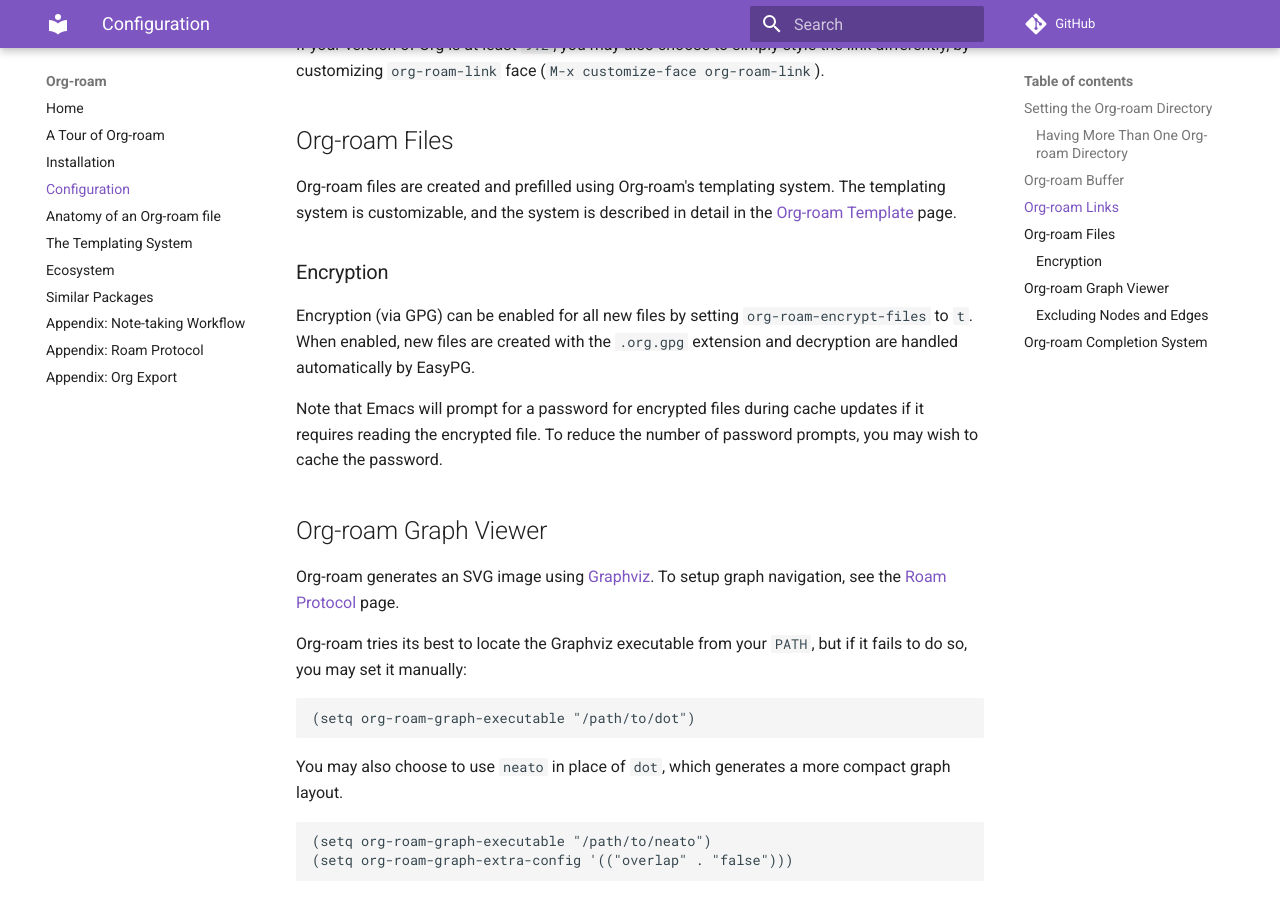
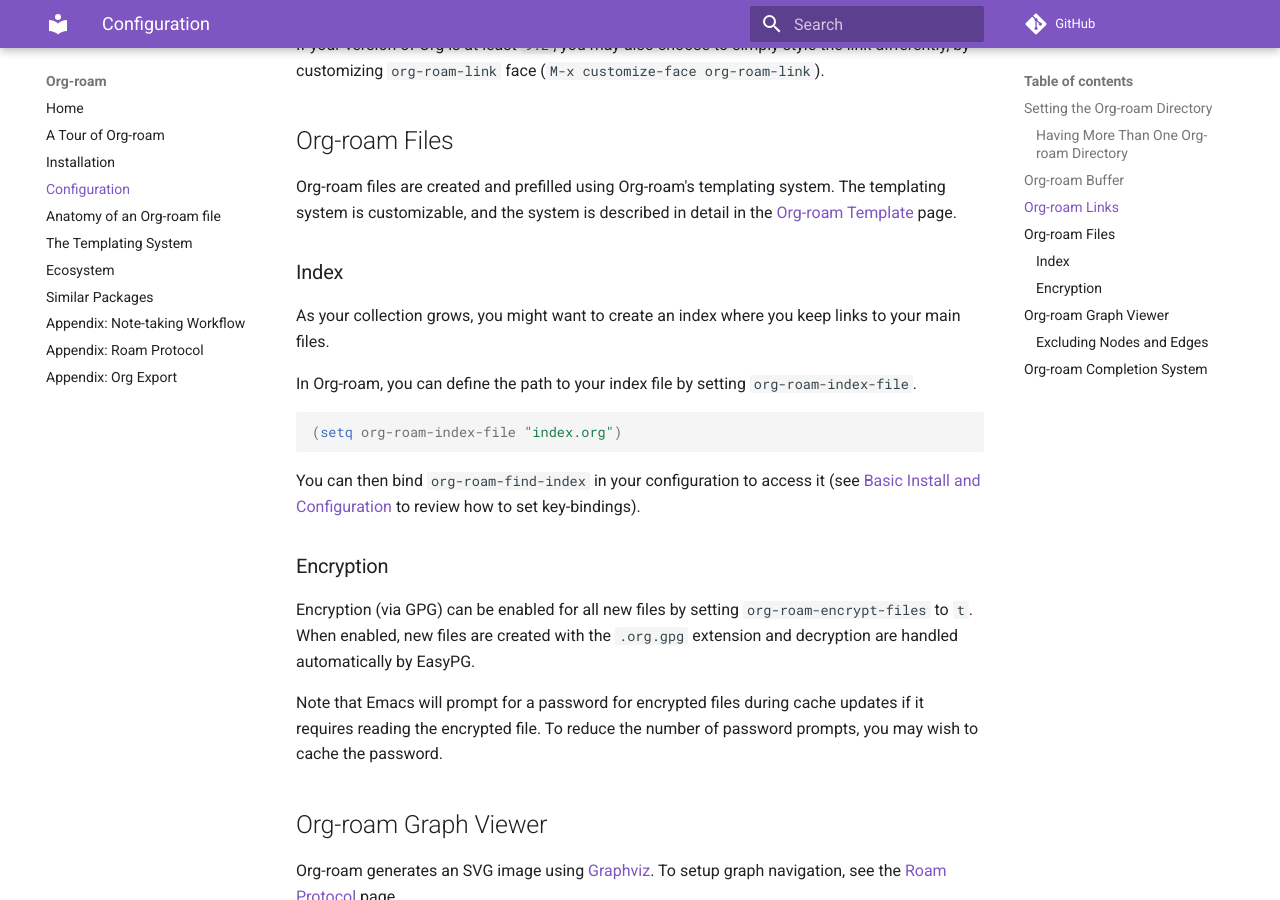
Before and after one commit to org-roam/org-roam, an MkDocs documentation site: the page built from doc/configuration.md, in a window 1280 px wide and 900 px high, scrolled down 1481 px. Built offline with MkDocs 1.6.1 and Material for MkDocs 9.7.7, drawn with Linux system fonts in a browser that asks for light colours; comment, search, counter and statistics services are not loaded.

Commit message:
(feat) implement org-roam-find-index (#513)

````diff
--- a/doc/configuration.md
+++ b/doc/configuration.md
@@ -77,6 +77,21 @@ Org-roam files are created and prefilled using Org-roam's templating
 system. The templating system is customizable, and the system is
 described in detail in the [Org-roam Template](templating.md) page.
 
+### Index
+
+As your collection grows, you might want to create an index where you keep
+links to your main files.
+
+In Org-roam, you can define the path to your index file by setting `org-roam-index-file`.
+
+```emacs-lisp
+(setq org-roam-index-file "index.org")
+```
+
+You can then bind `org-roam-find-index` in your configuration to access it (see [Basic Install and
+Configuration](installation.md/#basic-install-and-configuration) to review how
+to set key-bindings).
+
 ### Encryption
 
 Encryption (via GPG) can be enabled for all new files by setting
````
Also changed, not shown: 1 other file.
